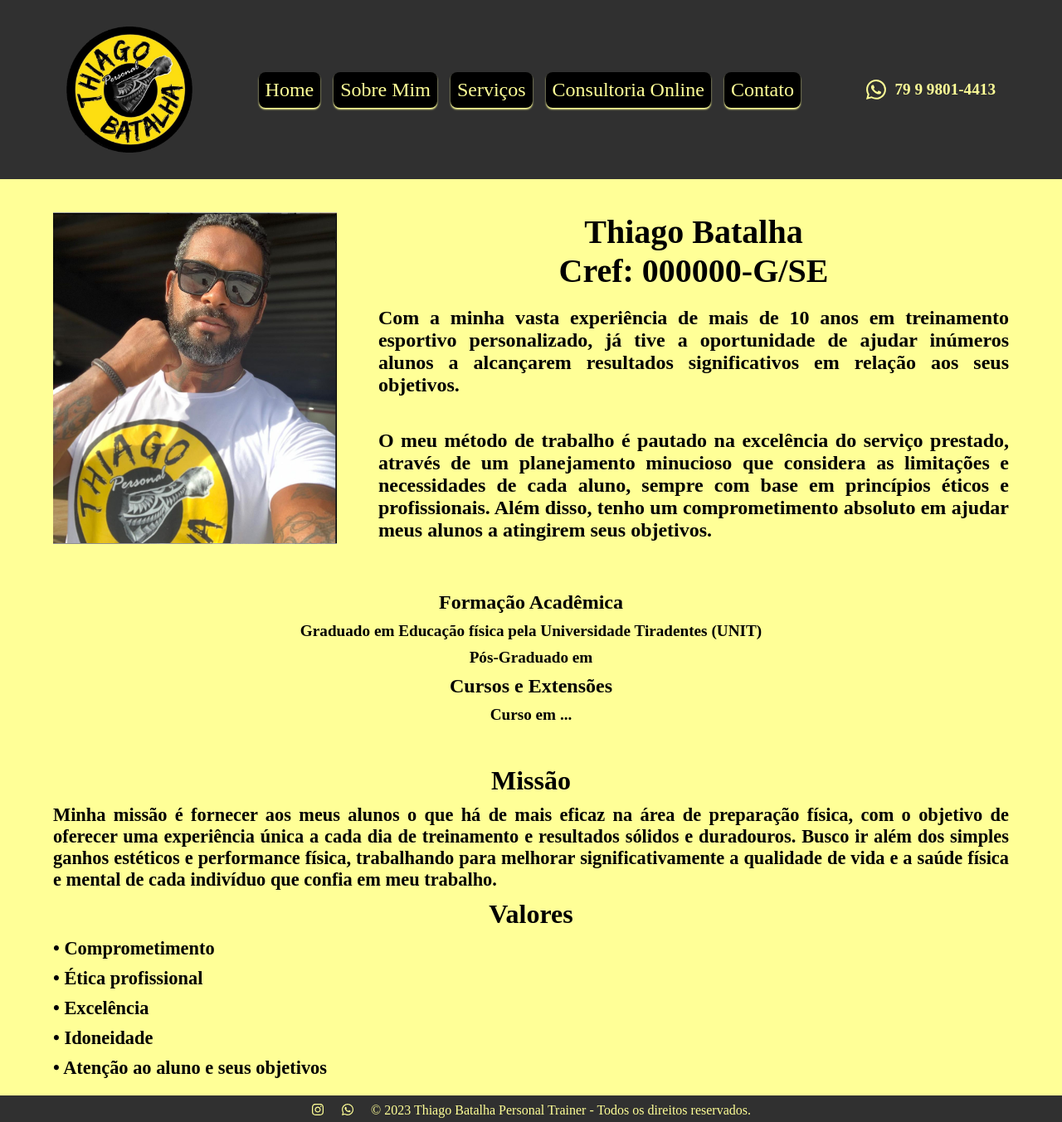
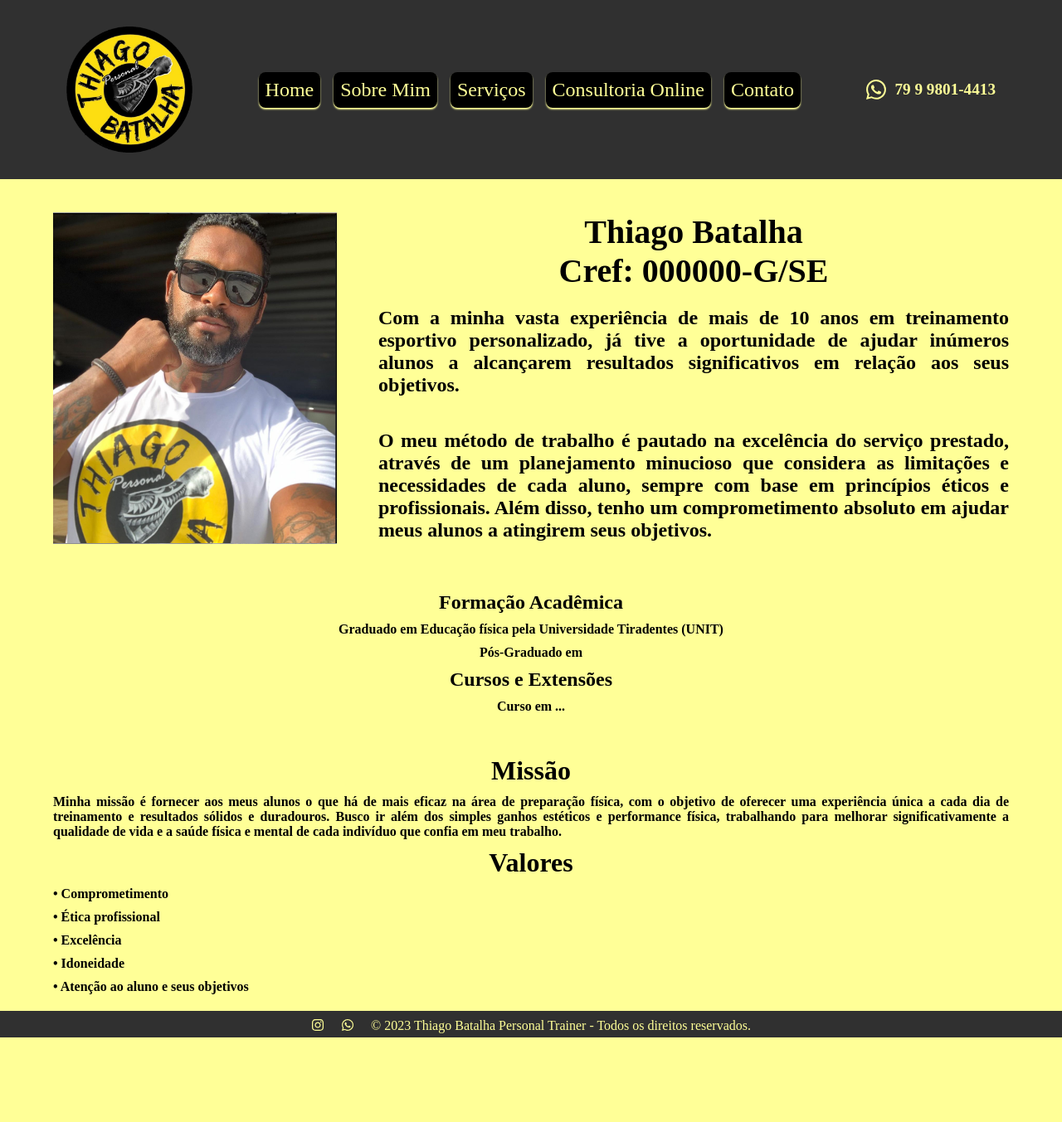
Before and after one commit to iuridantas/Personal-Trainer, a React (Vite) app: page /sobre-mim in a window 1280 px wide. Shown: the whole page at 83% size. After the commit the page ends 1251 px from the top, so only its background shows below. Built offline with nearby package versions, Linux system fonts and the light colour scheme.

Commit message:
style: changing font size

```diff
--- a/src/pages/aboutMe/style.ts
+++ b/src/pages/aboutMe/style.ts
@@ -48,7 +48,7 @@ export const Section1 = styled.div`
       font-size: 2rem;
 
       p {
-        font-size: 1.4rem;
+        font-size: 1rem;
       }
     }
   }
@@ -64,7 +64,7 @@ export const Section2 = styled.div`
     text-align: center;
 
     p {
-      font-size: 1.2rem;
+      font-size: 1rem;
       margin: 10px auto;
     }
   }
@@ -79,7 +79,7 @@ export const Section3 = styled.div`
     text-align: center;
 
     p {
-      font-size: 1.4rem;
+      font-size: 1rem;
       margin: 10px auto;
       text-align: justify;
     }
```
